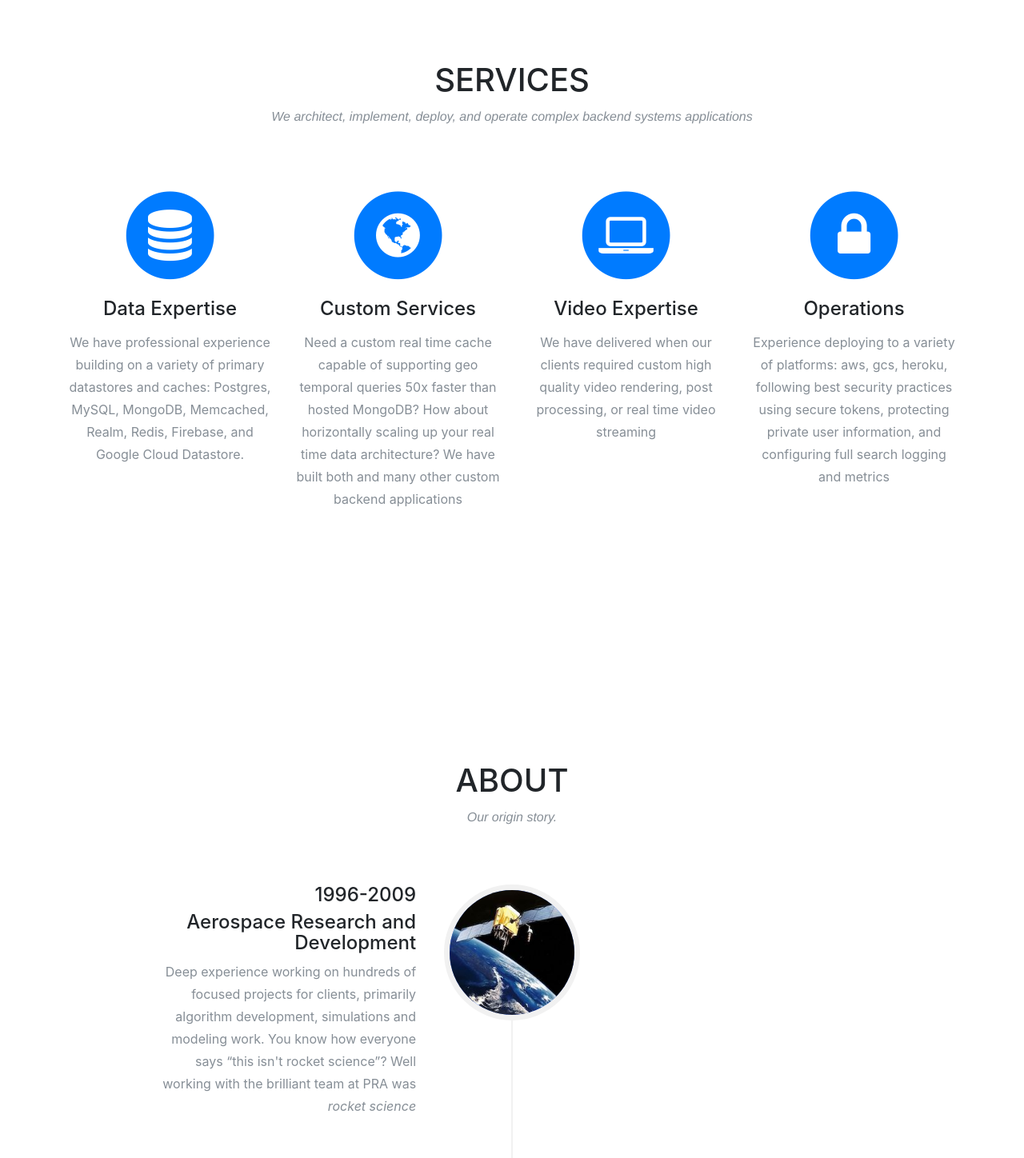
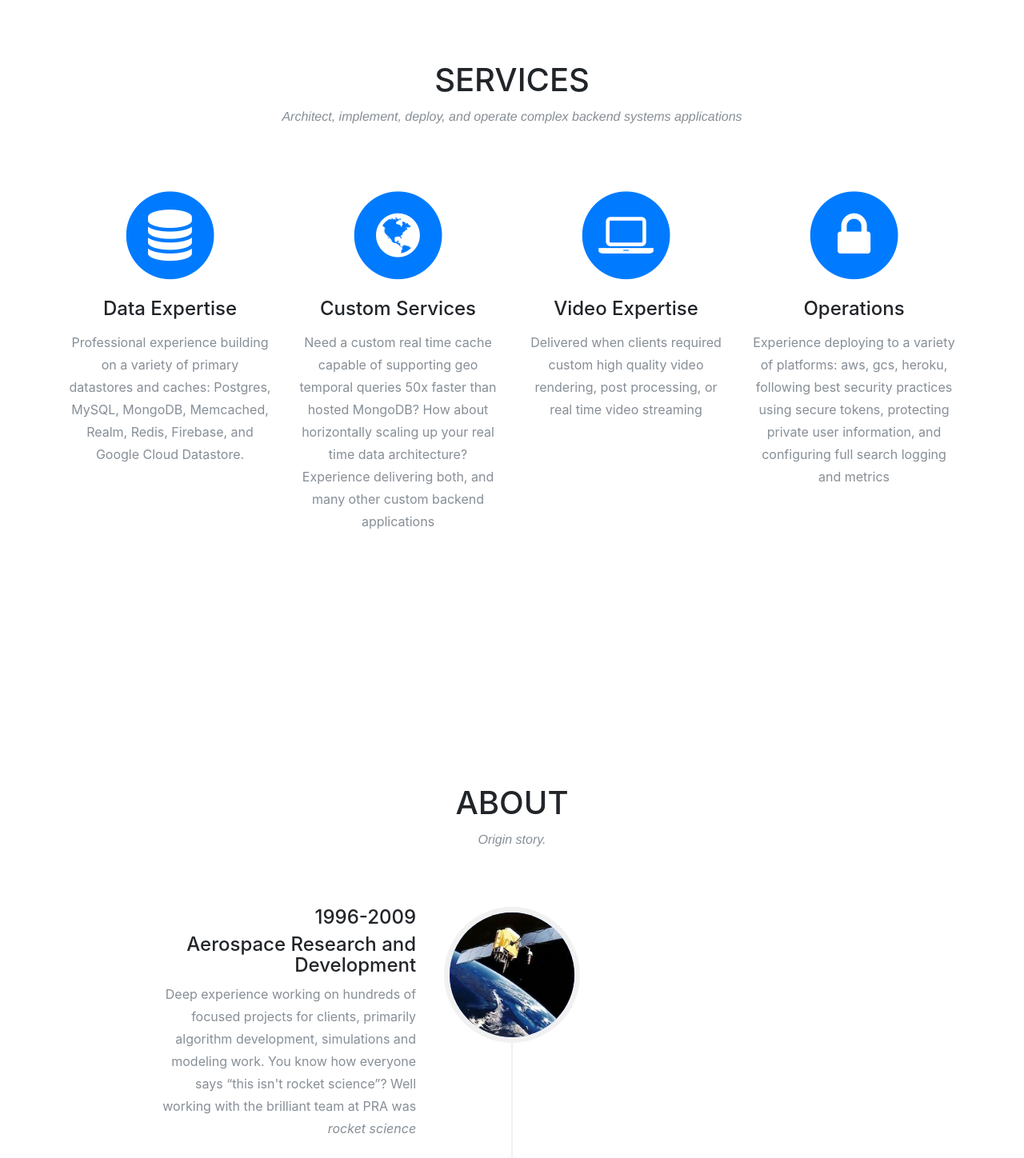
Before and after one commit to victusfate/tekHorizons, a website with bundled scripts: page index.html in a window 1280 px wide. Shown: the part 800-2248 px from the top of the page at 80% size. Built offline with nearby package versions, Linux system fonts and the light colour scheme; files whose address does not match are found by name; a web font is replaced by a local one.

Commit message:
language

```diff
--- a/index.html
+++ b/index.html
@@ -80,7 +80,7 @@
         <div class="row">
           <div class="col-lg-12 text-center">
             <h2 class="section-heading">Services</h2>
-            <h3 class="section-subheading text-muted">We architect, implement, deploy, and operate complex backend systems applications</h3>
+            <h3 class="section-subheading text-muted">Architect, implement, deploy, and operate complex backend systems applications</h3>
           </div>
         </div>
         <div class="row text-center">
@@ -90,7 +90,7 @@
               <i class="fa fa-database fa-stack-1x fa-inverse"></i>
             </span>
             <h4 class="service-heading">Data Expertise</h4>
-            <p class="text-muted">We have professional experience building on a variety of primary datastores and caches: Postgres, MySQL, MongoDB, Memcached, Realm, Redis, Firebase, and Google Cloud Datastore.</p>
+            <p class="text-muted">Professional experience building on a variety of primary datastores and caches: Postgres, MySQL, MongoDB, Memcached, Realm, Redis, Firebase, and Google Cloud Datastore.</p>
           </div>
           <div class="col-md-3">
             <span class="fa-stack fa-4x">
@@ -98,7 +98,7 @@
               <i class="fa fa-globe fa-stack-1x fa-inverse"></i>
             </span>
             <h4 class="service-heading">Custom Services</h4>
-            <p class="text-muted">Need a custom real time cache capable of supporting geo temporal queries 50x faster than hosted MongoDB? How about horizontally scaling up your real time data architecture? We have built both and many other custom backend applications</p>
+            <p class="text-muted">Need a custom real time cache capable of supporting geo temporal queries 50x faster than hosted MongoDB? How about horizontally scaling up your real time data architecture? Experience delivering both, and many other custom backend applications</p>
           </div>
           <div class="col-md-3">
             <span class="fa-stack fa-4x">
@@ -106,7 +106,7 @@
               <i class="fa fa-laptop fa-stack-1x fa-inverse"></i>
             </span>
             <h4 class="service-heading">Video Expertise</h4>
-            <p class="text-muted">We have delivered when our clients required custom high quality video rendering, post processing, or real time video streaming</p>
+            <p class="text-muted">Delivered when clients required custom high quality video rendering, post processing, or real time video streaming</p>
           </div>
           <div class="col-md-3">
             <span class="fa-stack fa-4x">
@@ -127,7 +127,7 @@
         <div class="row">
           <div class="col-lg-12 text-center">
             <h2 class="section-heading">About</h2>
-            <h3 class="section-subheading text-muted">Our origin story.</h3>
+            <h3 class="section-subheading text-muted">Origin story.</h3>
           </div>
         </div>
         <div class="row">
@@ -171,7 +171,7 @@
                     <h4 class="subheading">Cameo (Fast Society)</h4>
                   </div>
                   <div class="timeline-body">
-                    <p class="text-muted">At Cameo the work revolved around building a custom video rendering engine using node.js, c++11/opencl/opengl, visual effects in opencl/gl, and a structured scripting engine. After Cameo was acquired by Vimeo, we migrated the rendering system to mobile: swift/opengl. Worked with the sharpest, coolest and most creative team building the impossible</p>
+                    <p class="text-muted">At Cameo the work revolved around building a custom video rendering engine using node.js, c++11/opencl/opengl, visual effects in opencl/gl, and a structured scripting engine. After Cameo was acquired by Vimeo, migrated the rendering system to mobile: swift/opengl. Worked with the sharpest, coolest and most creative team building the impossible</p>
                   </div>
                 </div>
               </li>
```
